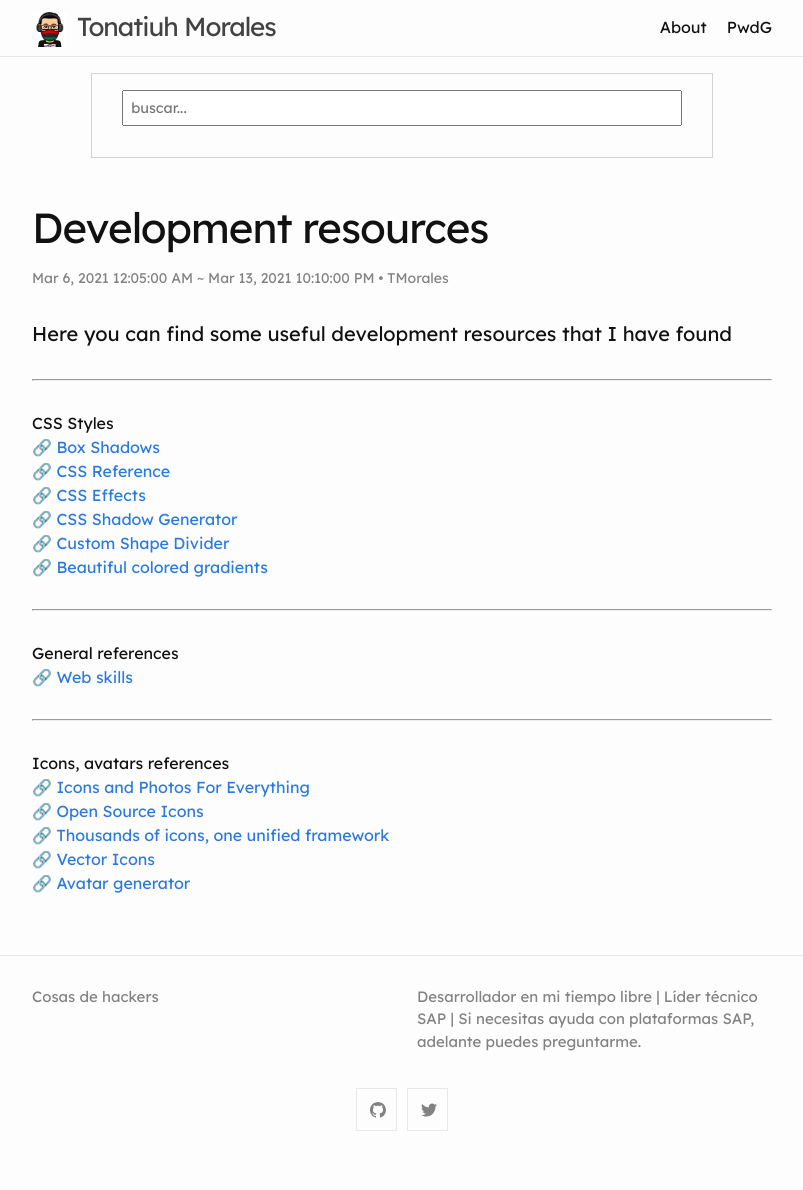
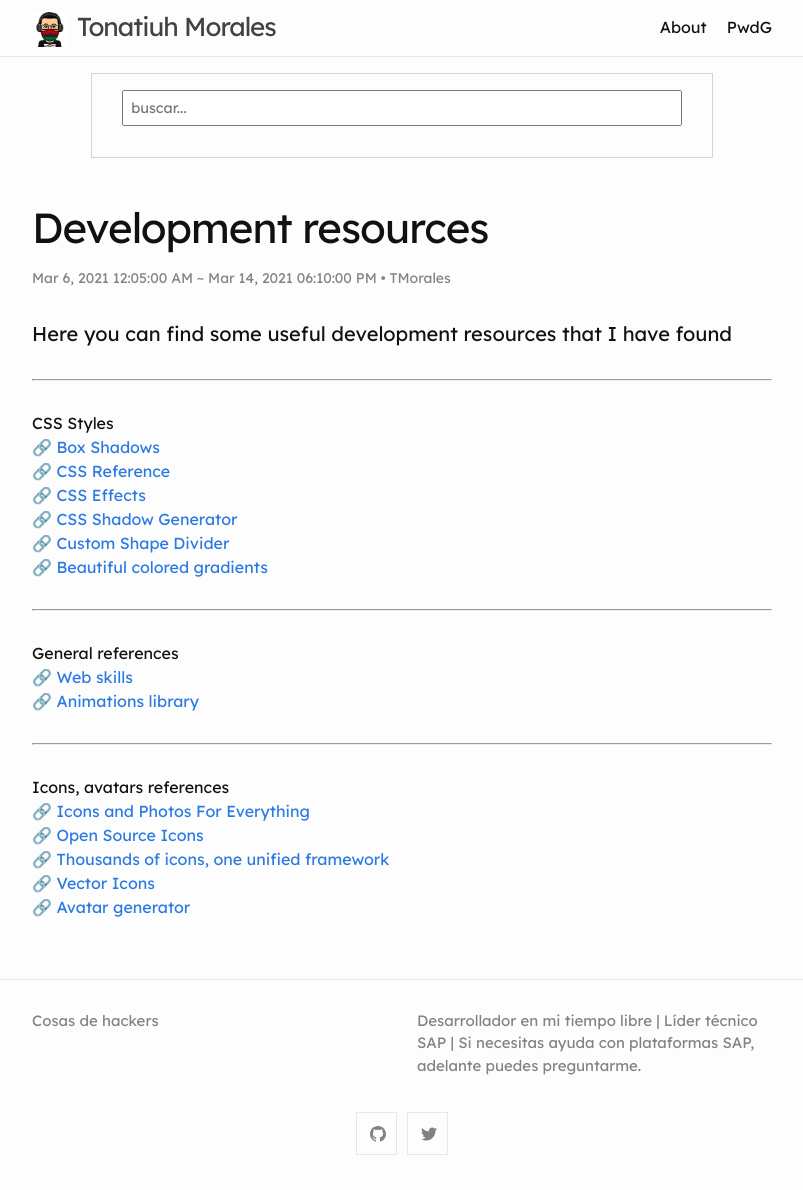
Before and after one commit to blackc0mb/blackc0mb.github.io, a Jekyll site: the page built from _posts/2021-03-05-resources.md, in a window 1280 px wide. Shown: the whole page, without its empty margins (238-1041 px from the left). Built offline with Jekyll 4.4.1, drawn with Linux system fonts in a browser that asks for light colours; comment, search, counter and statistics services are not loaded; before the commit the page ends 1166 px from its top, so only the background shows below that.

Commit message:
new resource added

```diff
--- a/_posts/2021-03-05-resources.md
+++ b/_posts/2021-03-05-resources.md
@@ -3,7 +3,7 @@ title: Development resources
 layout: post
 description: Useful development resources
 date: 2021-03-06 00:05
-modified_date: 2021-03-13 22:10
+modified_date: 2021-03-14 18:10
 author: TMorales
 tag: resources
 ---
@@ -19,7 +19,8 @@ CSS Styles\
 
 ---
 General references\
-🔗 <a href="https://andreasbm.github.io/web-skills/" target="_blank">Web skills</a>
+🔗 <a href="https://andreasbm.github.io/web-skills/" target="_blank">Web skills</a>\
+🔗 <a href="https://animate.style/" target="_blank">Animations library</a>
 
 ---
 Icons, avatars references\
```
